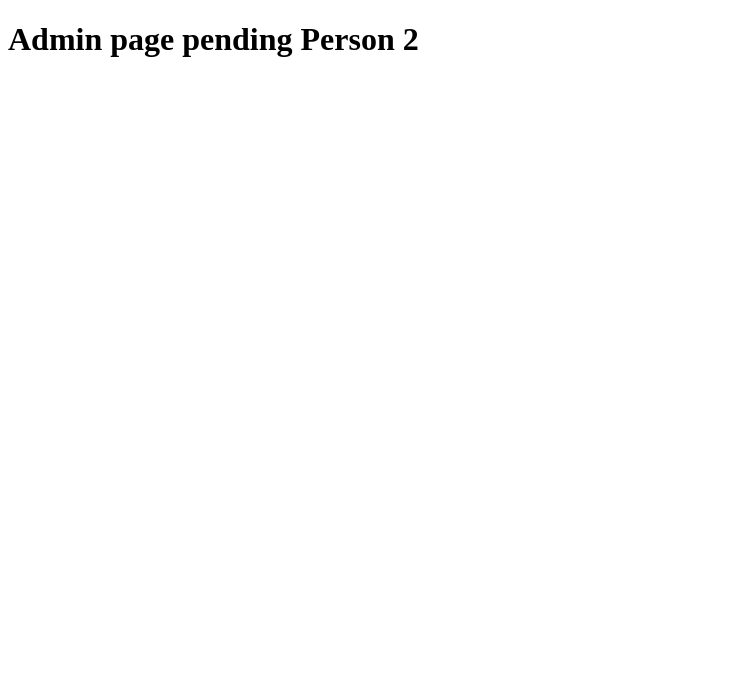
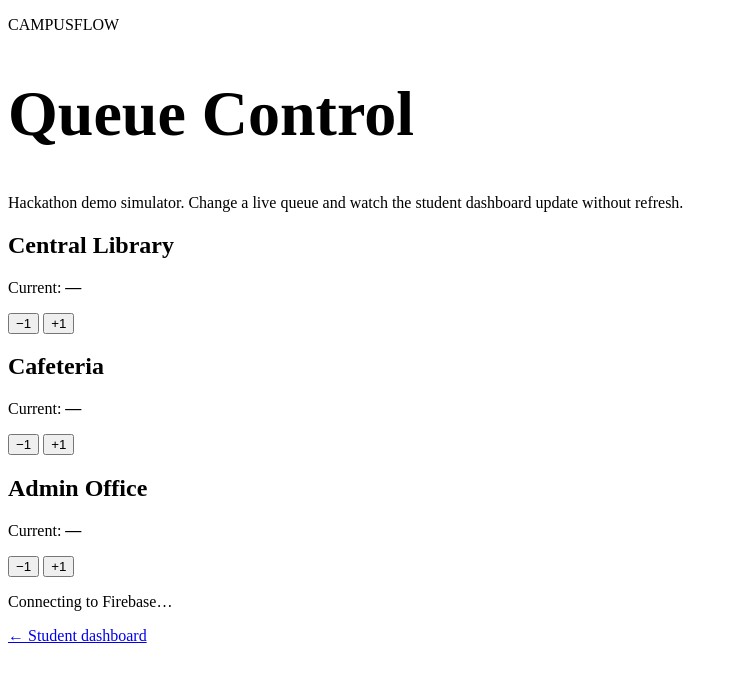
Before and after one commit to ValenBloodhunter/CampusFlow, a Flask app: page /admin in a window 1280 px wide. Shown: the top 682 px of the page, without its empty margins (0-738 px from the left). Run offline with Flask 3, Linux system fonts and the light colour scheme.

Commit message:
admin site updated

```diff
--- a/template/admin.html
+++ b/template/admin.html
@@ -3,9 +3,54 @@
 <head>
   <meta charset="utf-8">
   <meta name="viewport" content="width=device-width, initial-scale=1">
-  <title>CampusFlow Admin</title>
+  <title>CampusFlow — Queue Control</title>
+  <link rel="stylesheet" href="/style.css">
 </head>
 <body>
-  <h1>Admin page pending Person 2</h1>
+  <main class="admin-shell">
+    <p class="eyebrow">CAMPUSFLOW</p>
+    <h1 style="font-size:clamp(2rem,8vw,4rem)">Queue Control</h1>
+    <p class="subhead">Hackathon demo simulator. Change a live queue and watch the student dashboard update without refresh.</p>
+
+    <section class="admin-list" aria-label="Queue controls">
+      <article class="admin-card">
+        <div>
+          <h2>Central Library</h2>
+          <p>Current: <strong id="admin-library-count">—</strong></p>
+        </div>
+        <div class="admin-controls">
+          <button type="button" data-location="library" data-delta="-1" aria-label="Remove one from library queue">−1</button>
+          <button type="button" data-location="library" data-delta="1" aria-label="Add one to library queue">+1</button>
+        </div>
+      </article>
+
+      <article class="admin-card">
+        <div>
+          <h2>Cafeteria</h2>
+          <p>Current: <strong id="admin-cafeteria-count">—</strong></p>
+        </div>
+        <div class="admin-controls">
+          <button type="button" data-location="cafeteria" data-delta="-1" aria-label="Remove one from cafeteria queue">−1</button>
+          <button type="button" data-location="cafeteria" data-delta="1" aria-label="Add one to cafeteria queue">+1</button>
+        </div>
+      </article>
+
+      <article class="admin-card">
+        <div>
+          <h2>Admin Office</h2>
+          <p>Current: <strong id="admin-admin-count">—</strong></p>
+        </div>
+        <div class="admin-controls">
+          <button type="button" data-location="admin" data-delta="-1" aria-label="Remove one from admin queue">−1</button>
+          <button type="button" data-location="admin" data-delta="1" aria-label="Add one to admin queue">+1</button>
+        </div>
+      </article>
+    </section>
+
+    <p id="admin-status" class="admin-status" aria-live="polite">Connecting to Firebase…</p>
+    <p><a href="/">← Student dashboard</a></p>
+  </main>
+
+  <script type="module" src="/admin.js"></script>
 </body>
 </html>
```
